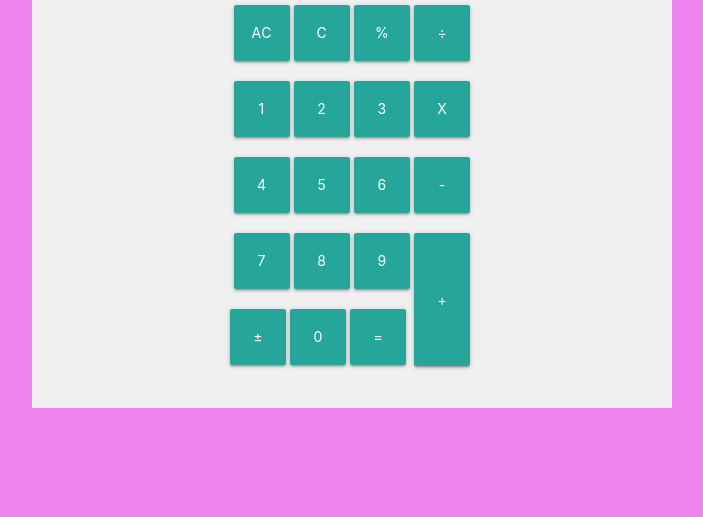
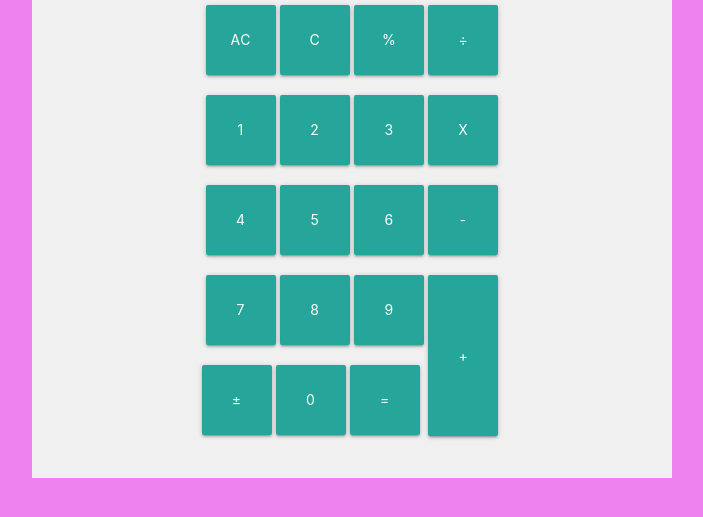
Before and after one commit to kevintrogers/javascript-calculator, a plain HTML site: page index.html in a window 1280 px wide. Shown: the part 185-702 px from the top of the page, without its empty margins (288-991 px from the left). Drawn offline with nearby package versions, Linux system fonts and the light colour scheme.

Commit message:
increased button size, fixed centering issues and resulting spacing issues

```diff
--- a/js/script.js
+++ b/js/script.js
@@ -21,7 +21,7 @@ $(document).ready(function() {
 
   plusMinus = function() {
     temp *= -1;
-  };
+   };
 
   clear = function() {
     total = 0;
--- a/scss/style.scss
+++ b/scss/style.scss
@@ -1,6 +1,6 @@
 $background-color: violet;
 $body-color: #f0f0f0;
-$btn-size: 4em;
+$btn-size: 5em;
 $width: 66%;
 body {
   background: $background-color;
@@ -24,15 +24,17 @@ body {
 input.btn {
   height:$btn-size;
   width:$btn-size;
+  text-align:center;
+  margin-right: auto;
+  margin-left:auto;
 
 }
 .tall-btn {
-  height: 9.5em !important;
-  margin-bottom: -5.5em;
+  height: 11.5em !important;
+  margin-bottom: -6.5em;
 }
 .last-row {
-  margin-left: -4.5em;
+  margin-left: -5.5em;
 
 
 }
-display-frame {}
```
Also changed, not shown: css/style.css.
